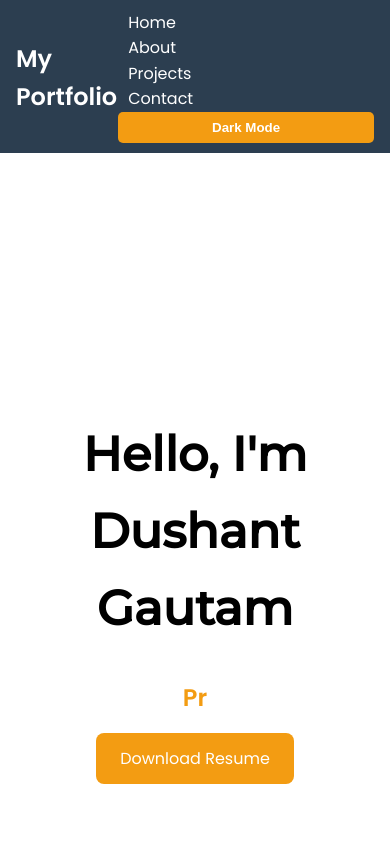
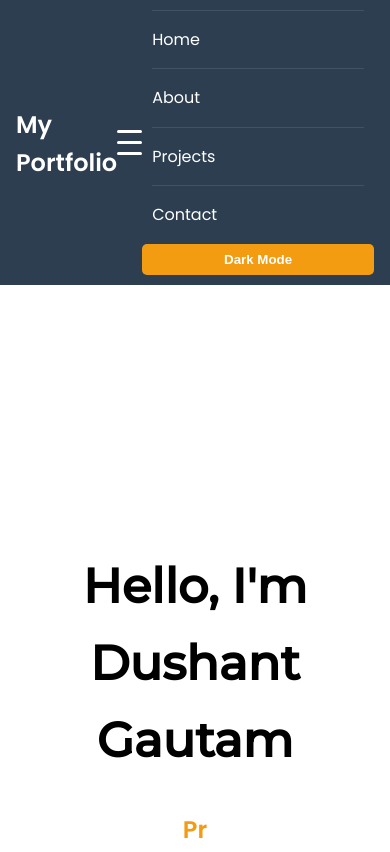
Before and after one commit to DushantGautam/DushantGautam.github.io, a plain HTML site: page index.html in a window 390 px wide. Shown: the top 852 px of the page. Drawn offline with Linux system fonts and the light colour scheme.

Commit message:
Update index.html

```diff
--- a/index.html
+++ b/index.html
@@ -34,24 +34,50 @@
     header nav a:hover {
       color: #f39c12;
     }
-    /* Show hamburger only on smaller screens */
-  @media (max-width: 768px) {
-  .hamburger {
-    display: flex;
-  }
+    .hamburger {
+      display: none;
+      flex-direction: column;
+      cursor: pointer;
+    }
+    .hamburger span {
+      height: 3px;
+      width: 25px;
+      background: #fff;
+      margin: 4px 0;
+      border-radius: 5px;
+    }
+
+    /* Responsive Navbar */
+@media (max-width: 768px) {
   .nav-links {
     display: none;
     flex-direction: column;
     width: 100%;
-    background: #2c3e50;
   }
+
+  .nav-links a,
+  .nav-links button {
+    display: block;
+    padding: 1rem 0;
+    border-top: 1px solid rgba(255, 255, 255, 0.1);
+  }
+
+  .hamburger {
+    display: flex;
+  }
+
   .nav-links.active {
     display: flex;
+    position: absolute;
+    top: 60px;
+    left: 0;
+    background: #2c3e50;
+    width: 100%;
+    text-align: center;
+    flex-direction: column;
   }
-  .nav-links a, .nav-links button {
-    margin: 1rem 0;
-  }
 }
+
     .nav-links {
       display: flex;
     }
@@ -346,5 +372,4 @@
       this.reset();
     });
   </script></body>
-
 </html>
```
